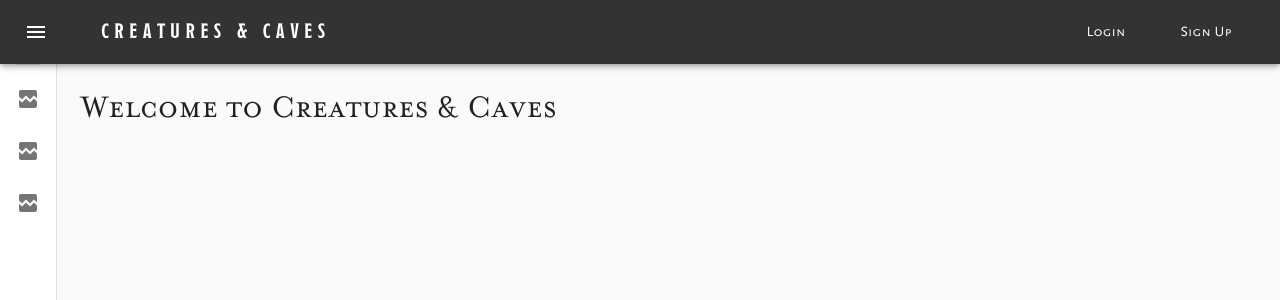
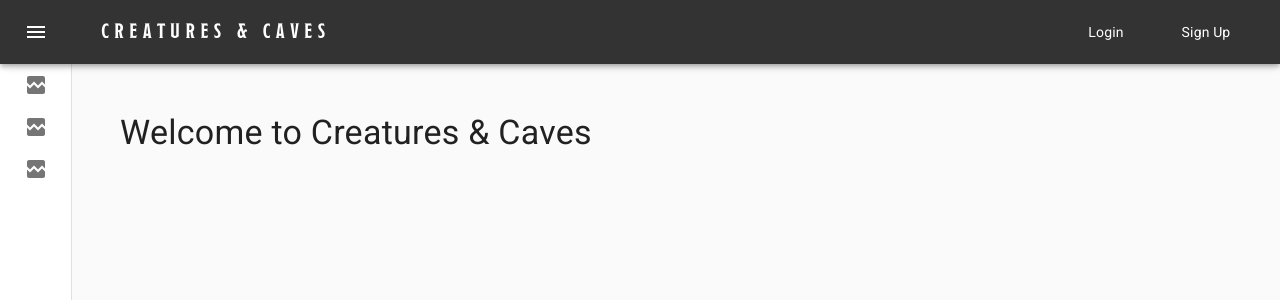
Before and after one commit to catnapz/CreaturesNCaves, a React (Create React App) app in the folder ClientApp/: page / in a window 1280 px wide. Shown: the top 300 px of the page. Built offline with nearby package versions, Linux system fonts and the light colour scheme; no server answers.

Commit message:
Remove MUI 'withStyles'

```diff
--- a/ClientApp/src/_colours.scss
+++ b/ClientApp/src/_colours.scss
@@ -1,4 +1,3 @@
-
 $primary: (
   main: #333333,
   dark: #212121,
--- /dev/null
+++ b/ClientApp/src/components/layout/_layout-constants.scss
@@ -0,0 +1,4 @@
+$top-bar-height: 4rem;
+$side-bar-open-width: 15rem;
+$side-bar-closed-width: 4.5rem;
+$side-bar-transitions: margin width 150ms cubic-bezier(0.4, 0, 0.2, 1);
--- /dev/null
+++ b/ClientApp/src/components/layout/layout.scss
@@ -0,0 +1,19 @@
+@import "layout-constants";
+
+.root {
+  display: flex;
+}
+.content {
+  margin-top: $top-bar-height;
+  flex-grow: 1;
+  padding: 3rem;
+  transition: margin 100ms ;
+}
+
+.content-drawer-open {
+  margin-left: $side-bar-open-width;
+}
+
+.content-drawer-closed {
+  margin-left: $side-bar-closed-width;
+}
--- a/ClientApp/src/components/layout/layout.tsx
+++ b/ClientApp/src/components/layout/layout.tsx
@@ -1,55 +1,13 @@
 import React from 'react';
 import { SnackbarProvider } from 'notistack';
-import { useStyles } from "./shared-styles";
 import CssBaseline from "@material-ui/core/CssBaseline";
-import { ThemeProvider, createMuiTheme } from '@material-ui/core/styles';
 import { NavMenu } from './nav-menu/nav-menu';
 import { Sidebar } from "./sidebar/sidebar";
 import { Notifications } from './notifications/notifications';
+import './layout.scss';
 
 export const Layout = (props: { children?: React.ReactNode }) => {
   const [isDrawerOpen, setDrawerOpen] = React.useState(false);
-  const theme = createMuiTheme({
-    typography: {
-      h1: {
-        fontFamily: "Nodesto Caps Condensed"
-      },
-      h4: {
-        fontFamily: "Mr Eaves"
-      },
-      h5: {
-        fontFamily: "Nodesto Caps Condensed"
-      },
-      body1: {
-        fontFamily: "Scaly Sans"
-      },
-      body2: {
-        fontFamily: "Scaly Sans Caps"
-      },
-      button: {
-        fontFamily: "Scaly Sans",
-        fontWeight: "bold"
-      },
-      overline: {
-        fontFamily: "Scaly Sans Caps"
-      }
-    },
-    palette: {
-      primary: {
-        main: "#333333",
-        dark: "#212121",
-        light: "#484848",
-        contrastText: "#ffffff"
-      },
-      secondary: {
-        main: "#03a9f4",
-        dark: "#007ac1",
-        light: "#67daff",
-        contrastText: "#ffffff"
-      }
-    },
-  });
-  const classes = useStyles(theme);
 
   const handleDrawerOpen = () => {
     setDrawerOpen(true);
@@ -60,25 +18,26 @@ export const Layout = (props: { children?: React.ReactNode }) => {
   };
 
   return (
-    <ThemeProvider theme={theme}>
     <SnackbarProvider
-        maxSnack={3}
+      maxSnack={2}
       anchorOrigin={{
         vertical: 'bottom',
         horizontal: 'center',
       }}
     >
       <Notifications />
-        <div className={classes.root}>
+      <div className='root'>
         <CssBaseline />
+        <main className='main'>
           <NavMenu handleMenuButtonClick={handleDrawerOpen} isDrawerOpen={isDrawerOpen} />
           <Sidebar handleDrawerClose={handleDrawerClose} isDrawerOpen={isDrawerOpen} />
-          <main className={classes.content}>
-            <div className={classes.toolbar} />
+          <div
+            className={`content ${isDrawerOpen ? "content-drawer-open" : "content-drawer-closed"}`}
+          >
             {props.children}
+          </div>
         </main>
       </div>
     </SnackbarProvider>
-    </ThemeProvider>
   );
 }
--- a/ClientApp/src/components/layout/nav-menu/nav-menu.scss
+++ b/ClientApp/src/components/layout/nav-menu/nav-menu.scss
@@ -1,11 +1,14 @@
+@import '../layout-constants';
 @import '../../../colours';
 
 #app-bar {
-
+  height: $top-bar-height;
+  background: primary-colour(main);
+  transition: $side-bar-transitions;
   #nav-bar-title {
     flex-grow: 1;
     p {
-      font-family: "Nodesto Caps Condensed";
+      font-family: "Nodesto Caps Condensed", serif;
       text-transform: uppercase;
       letter-spacing: 5px;
       font-size: 1.5em;
--- a/ClientApp/src/components/layout/shared-styles.ts
+++ b/ClientApp/src/components/layout/shared-styles.ts
@@ -5,9 +5,6 @@ import {createStyles, Theme} from "@material-ui/core";
 const drawerWidth = 240;
 export const useStyles = makeStyles((theme: Theme) =>
   createStyles({
-    root: {
-      display: 'flex',
-    },
     appBar: {
       zIndex: theme.zIndex.drawer + 1,
       transition: theme.transitions.create(['width', 'margin'], {
@@ -52,16 +49,5 @@ export const useStyles = makeStyles((theme: Theme) =>
         width: theme.spacing(7) + 1,
       },
     },
-    toolbar: {
-      display: 'flex',
-      alignItems: 'center',
-      justifyContent: 'flex-end',
-      padding: theme.spacing(0, 1),
-      ...theme.mixins.toolbar,
-    },
-    content: {
-      flexGrow: 1,
-      padding: theme.spacing(3),
-    },
   }),
 );
--- a/ClientApp/src/components/layout/sidebar/sidebar-category.tsx
+++ b/ClientApp/src/components/layout/sidebar/sidebar-category.tsx
@@ -2,14 +2,18 @@ import React from 'react';
 import Typography from "@material-ui/core/Typography";
 import clsx from "clsx";
 import Divider from "@material-ui/core/Divider";
+import List from "@material-ui/core/List";
 
 interface SideBarCategoryProps {
   open: boolean
   title: string;
-  children?: React.ReactElement;
+  children?: React.ReactElement | React.ReactElement[];
+  first?: boolean;
 }
 
 export const SidebarCategory = (props: SideBarCategoryProps) => {
+
+  const showFirstDivider = props.first && props.open;
   return (
     <>
       <Typography
@@ -20,8 +24,10 @@ export const SidebarCategory = (props: SideBarCategoryProps) => {
       >
         {props.title}
       </Typography>
-      <Divider variant='middle'/>
-      {props.children}
+      {showFirstDivider && <Divider variant='middle'/>}
+      <List classes={{root: 'sidebar-category-list'}}>
+        {props.children}
+      </List>
     </>
   )
-};
+}
--- a/ClientApp/src/components/layout/sidebar/sidebar-item.tsx
+++ b/ClientApp/src/components/layout/sidebar/sidebar-item.tsx
@@ -7,11 +7,11 @@ import BrokenImageIcon from '@material-ui/icons/BrokenImage';
 
 interface SideBarItemProps {
   to: string;
+  title: string;
+  open: boolean;
   exact?: boolean;
-  title: string;
   icon?: React.ReactElement;
   subtitle?: string;
-  open?: boolean;
 }
 
 export const SidebarItem = (props: SideBarItemProps) => {
@@ -21,11 +21,12 @@ export const SidebarItem = (props: SideBarItemProps) => {
         <ListItemIcon className="sidebar-nav-list-item-icon">
           {props.icon ?? <BrokenImageIcon/>}
         </ListItemIcon>
+        {props.open &&
         <ListItemText
           className="sidebar-nav-list-item-text"
           primary={props.title}
           secondary={props.open ? props.subtitle : ""}
-        />
+        />}
       </ListItem>
     </NavLink>
   );
--- a/ClientApp/src/components/layout/sidebar/sidebar.scss
+++ b/ClientApp/src/components/layout/sidebar/sidebar.scss
@@ -1,30 +1,55 @@
+@import "../layout-constants";
 @import '../../../colours';
 
 #side-bar {
+
+  .side-bar-contents {
+    transition: $side-bar-transitions;
+  }
+
+  .drawer-open {
+    width: $side-bar-open-width;
+  }
+
+  .drawer-closed {
+    width: $side-bar-closed-width;
+    overflow-x: hidden;
+    .sidebar-nav-list-item {
+      padding-left: 0;
+      padding-right: 0;
+      .sidebar-nav-list-item-icon {
+        width: $side-bar-closed-width;
+        justify-content: center;
+      }
+    }
+  }
 
   .sidebar-category-text {
     display: none;
     &.visible {
       text-align: center;
       display: block;
-      padding: 0px 0px 10px 10px;
+      padding: 0 0 10px 10px;
     }
   }
+
+  .sidebar-category-list{
+    padding-top: 0;
+  }
+
   .sidebar-nav-link {
     text-decoration: none;
     color: primary-colour(main);
 
     .sidebar-nav-list-item {
-      transition: background-color, color, 0.4s;
-    }
-
-    .sidebar-nav-list-item-icon {
-      transition: background-color, color, 0.4s;
+      transition: background-color, color, 200ms;
+      height: 3em;
     }
 
     &.active {
       .sidebar-nav-list-item {
         background-color: secondary-colour(main);
+        height: 4em;
 
         .sidebar-nav-list-item-text, p {
           color: secondary-colour(text);
@@ -36,4 +61,17 @@
     }
   }
 
+  .side-bar-tools {
+    height: $top-bar-height;
+    width: $side-bar-open-width;
+    padding-right: 1rem;
+    flex-direction: column;
+    display: flex;
+    align-items: center;
+    justify-content: center;
+
+    #side-bar-close-icon {
+      align-self: flex-end;
+    }
+  }
 }
--- a/ClientApp/src/components/layout/sidebar/sidebar.tsx
+++ b/ClientApp/src/components/layout/sidebar/sidebar.tsx
@@ -1,17 +1,14 @@
 import React from 'react';
-import clsx from 'clsx';
 import Drawer from "@material-ui/core/Drawer";
 import List from '@material-ui/core/List';
 import IconButton from '@material-ui/core/IconButton';
 import ChevronLeftIcon from '@material-ui/icons/ChevronLeft';
 import ChevronRightIcon from '@material-ui/icons/ChevronRight';
-import useTheme from "@material-ui/core/styles/useTheme";
-import { useStyles } from "../shared-styles";
 import { SidebarItem } from "./sidebar-item";
 import { SidebarCategory } from "./sidebar-category";
-import "./sidebar.scss";
 import { useSelector } from "react-redux";
 import { selectUser } from "../../user/auth/auth-store.slice";
+import "./sidebar.scss";
 
 interface SidebarProps {
   handleDrawerClose: () => void;
@@ -19,49 +16,41 @@ interface SidebarProps {
 }
 
 export const Sidebar = (props: SidebarProps) => {
-  const theme = useTheme();
-  const classes = useStyles(theme);
+  const { isDrawerOpen } = props;
   const authenticated = useSelector(selectUser);
+
+  const getClass = () => {
+    return isDrawerOpen ? "drawer-open" : "drawer-closed"
+  }
 
   return (
     <Drawer
       variant="permanent"
       id="side-bar"
-      className={clsx(classes.drawer, {
-        [classes.drawerOpen]: props.isDrawerOpen,
-        [classes.drawerClose]: !props.isDrawerOpen,
-      })}
       classes={{
-        paper: clsx({
-          [classes.drawerOpen]: props.isDrawerOpen,
-          [classes.drawerClose]: !props.isDrawerOpen,
-        }),
+        paper: "side-bar-contents " + getClass()
       }}
     >
-      <div className={classes.toolbar}>
-        <IconButton onClick={props.handleDrawerClose}>
-          {theme.direction === 'rtl' ? <ChevronRightIcon /> : <ChevronLeftIcon />}
+      <div className='side-bar-tools'>
+        <IconButton id='side-bar-close-icon' onClick={props.handleDrawerClose}>
+          <ChevronLeftIcon />
         </IconButton>
       </div>
 
+      <SidebarCategory open={props.isDrawerOpen} title={"Quick Tools"} first>
+          <SidebarItem to="/roll-initiative" title={"Combat"} open={isDrawerOpen} />
+          <SidebarItem to="/boblin" title={"Random Character"} open={isDrawerOpen} />
+          <SidebarItem to="/loot" title={"Random Loot"} open={isDrawerOpen} />
+      </SidebarCategory>
+
       {authenticated &&
-        <SidebarCategory open={props.isDrawerOpen} title={"Game Master"}>
-          <List>
-            <SidebarItem to="/counter" title={"Counter"} subtitle={"Dev Test"} open={props.isDrawerOpen} />
-            <SidebarItem to="/campaigns" title={"Campaigns"} />
-            <SidebarItem to="/characters" title={"Characters"} />
-
-          </List>
-        </SidebarCategory>
+      <SidebarCategory open={props.isDrawerOpen} title={"Game Master"}>
+              <SidebarItem to="/counter" title={"Counter"} subtitle={"Dev Test"} open={isDrawerOpen} />
+              <SidebarItem to="/campaigns" title={"Campaigns"} open={isDrawerOpen}/>
+              <SidebarItem to="/characters" title={"Characters"} open={isDrawerOpen} />
+      </SidebarCategory>
       }
 
-      <SidebarCategory open={props.isDrawerOpen} title={"Quick Tools"}>
-        <List>
-          <SidebarItem to="/roll-initiative" title={"Combat"} />
-          <SidebarItem to="/boblin" title={"Random Character"} />
-          <SidebarItem to="/loot" title={"Random Loot"} />
-        </List>
-      </SidebarCategory>
     </Drawer>
   );
 }
```
Also changed, not shown: ClientApp/public/silentrenew.html (deleted, +0 -10 lines), 1 other file (tests, documents, lock files or other folders). Lines whose indentation alone changed are shown as unchanged.
